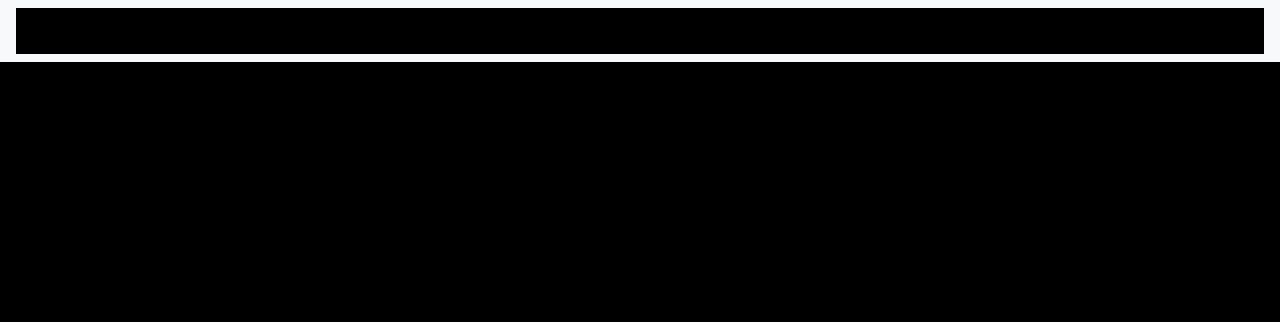
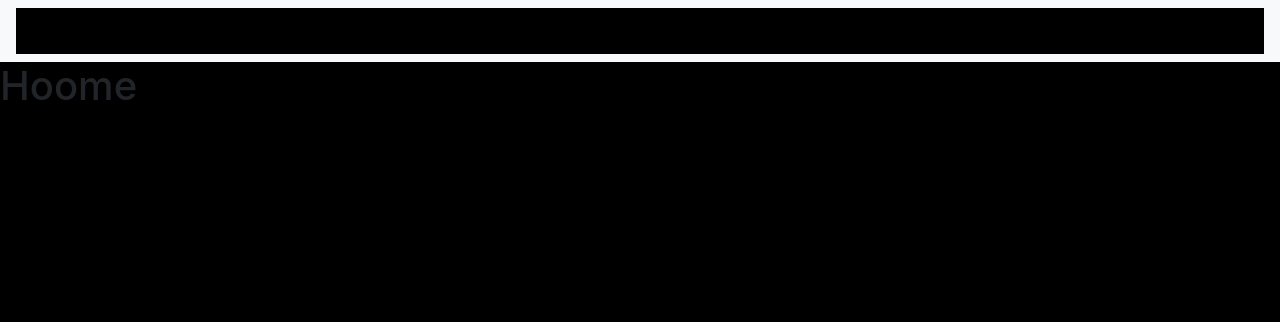
Before and after one commit to stephen-3rd/django-finas, a Django app: template finas/finatic/templates/finatic/lust_detail.html in a window 1280 px wide. Shown: the top 322 px of the page. Run offline with Django 3.2, Linux system fonts and the light colour scheme; the template is opened without the code that fills it, so the values that code supplies are empty; some libraries are stand-ins or nearby versions; some web fonts are replaced.

Commit message:
Created a detail page

```diff
--- a/finas/finatic/templates/finatic/lust_detail.html
+++ b/finas/finatic/templates/finatic/lust_detail.html
@@ -4,6 +4,6 @@
 
 {% block content %}
 
-
+<h1>Hoome</h1>
 
 {% endblock %}
```
